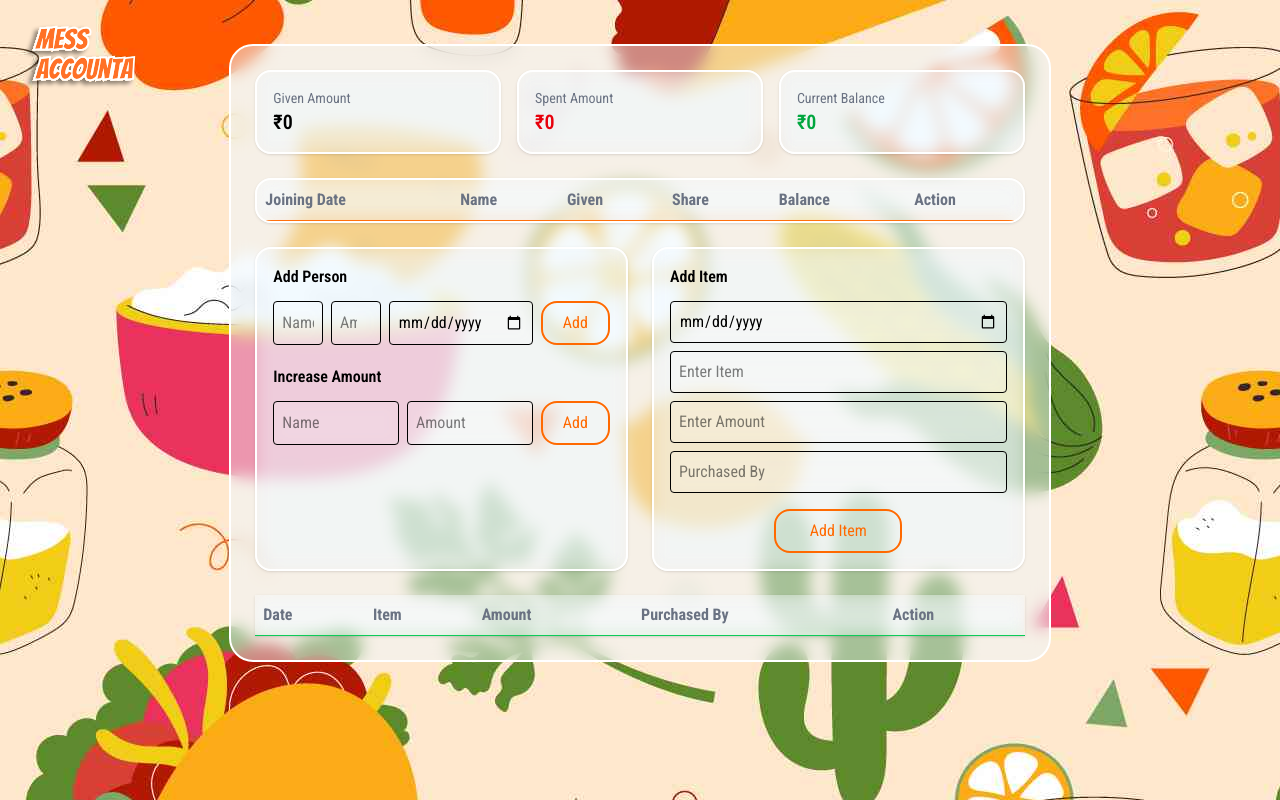
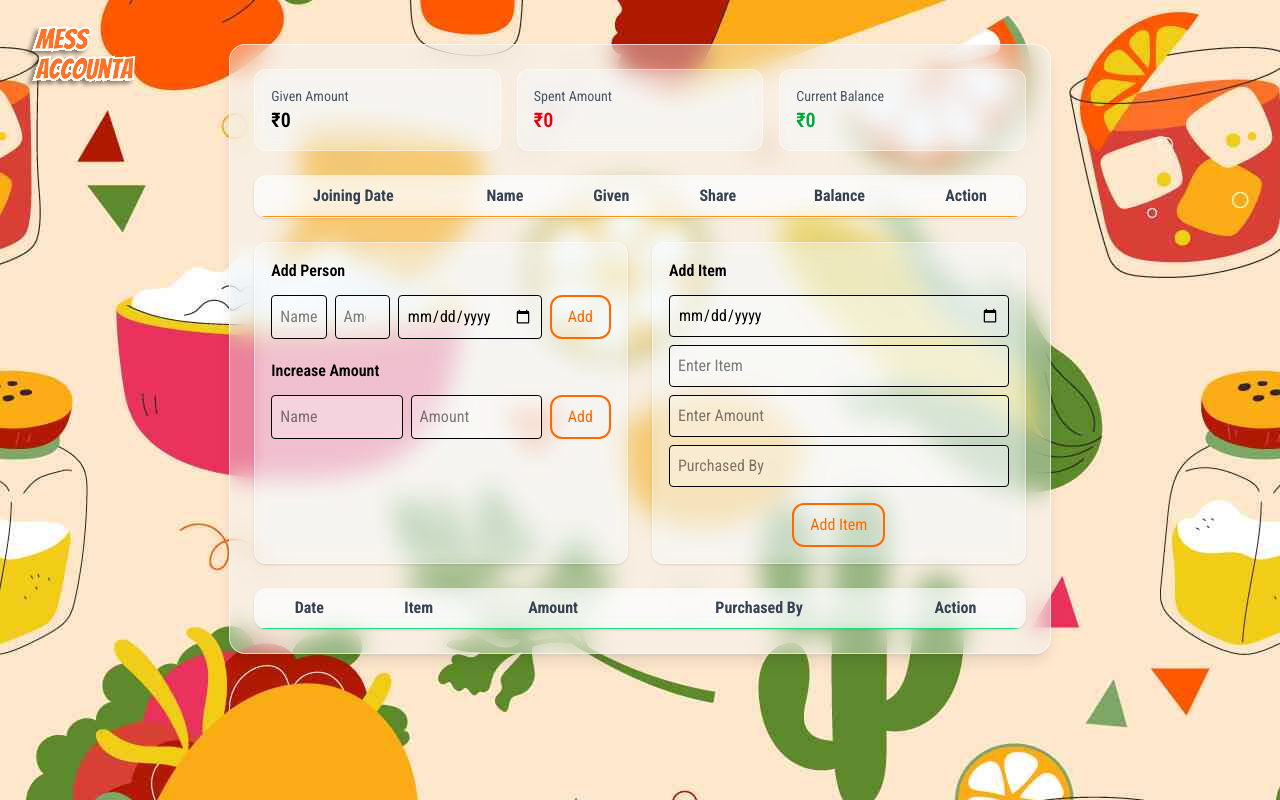
Before and after one commit to maqsud8585/Mess-Accounta, a plain HTML site: page index.html in a window 1280 px wide. Drawn offline with nearby package versions, Linux system fonts and the light colour scheme.

Commit message:
updating Ui

```diff
--- a/index.html
+++ b/index.html
@@ -8,38 +8,43 @@
   <script src="https://cdn.jsdelivr.net/npm/@tailwindcss/browser@4"></script>
   <style>
     @import url('https://fonts.googleapis.com/css2?family=Roboto+Condensed:ital,wght@0,100..900;1,100..900&display=swap');
+
     body {
       font-family: "Roboto Condensed", sans-serif;
     }
-    </style>
+  </style>
 </head>
 
-<body class="bg-[url('./images/Bg-image.jpg')] bg-fixed min-h-screen p-6">
-  <img src="./images/Mess Accounta-logo.svg" alt="" class="fixed w-28 sm: w-24">
-  <div class="bg-[#EEF8FF]/50 rounded-3xl w-full  backdrop-blur border-2 border-white mt-5 lg:w-2/3 mx-auto p-6 ">
+<body class="bg-[url('./images/Bg-image.jpg')] bg-fixed min-h-screen p-3 sm:p-6">
+  <!-- Logo -->
+  <img src="./images/Mess Accounta-logo.svg" alt="Logo" class="fixed w-20 sm:w-24 md:w-28">
+
+  <div
+    class="bg-[#EEF8FF]/40 rounded-2xl w-full backdrop-blur-sm sm:backdrop-blur-md border border-white/60 mt-16 sm:mt-5 lg:w-2/3 mx-auto p-4 sm:p-6 shadow-lg">
     <div class="max-w-6xl mx-auto">
+
       <!-- Summary Cards -->
-      <div class="grid grid-cols-1 md:grid-cols-3 gap-4 mb-6">
-        <div class="bg-white/10 backdrop-blur rounded-2xl shadow p-4 border-2 border-white">
-          <p class="text-sm text-gray-500">Given Amount</p>
-          <p id="givenAmount" class="text-xl font-semibold">₹0</p>
+      <div class="grid grid-cols-1 sm:grid-cols-3 gap-3 sm:gap-4 mb-6">
+        <div class="bg-white/20 backdrop-blur-sm rounded-xl p-4 border border-white/50 text-center sm:text-left">
+          <p class="text-xs sm:text-sm text-gray-600">Given Amount</p>
+          <p id="givenAmount" class="text-lg sm:text-xl font-semibold">₹0</p>
         </div>
-        <div class="bg-white/10 backdrop-blur rounded-2xl shadow p-4 border-2 border-white">
-          <p class="text-sm text-gray-500">Spent Amount</p>
-          <p id="spentAmount" class="text-xl font-semibold text-red-600">₹0</p>
+        <div class="bg-white/20 backdrop-blur-sm rounded-xl p-4 border border-white/50 text-center sm:text-left">
+          <p class="text-xs sm:text-sm text-gray-600">Spent Amount</p>
+          <p id="spentAmount" class="text-lg sm:text-xl font-semibold text-red-600">₹0</p>
         </div>
-        <div class="bg-white/10 backdrop-blur rounded-2xl shadow p-4 border-2 border-white">
-          <p class="text-sm text-gray-500">Current Balance</p>
-          <p id="currentAmount" class="text-xl font-semibold text-green-600">₹0</p>
+        <div class="bg-white/20 backdrop-blur-sm rounded-xl p-4 border border-white/50 text-center sm:text-left">
+          <p class="text-xs sm:text-sm text-gray-600">Current Balance</p>
+          <p id="currentAmount" class="text-lg sm:text-xl font-semibold text-green-600">₹0</p>
         </div>
       </div>
 
       <!-- People Table -->
-      <div class="bg-white/10 backdrop-blur border-2 border-white rounded-2xl  shadow overflow-hidden mb-6">
-        <div id="peopleTableWrapper" class="max-h-40 overflow-y-auto">
-          <table class="w-full border-collapse">
+      <div class="bg-white/20 backdrop-blur-sm border border-white/50 rounded-xl shadow overflow-hidden mb-6">
+        <div id="peopleTableWrapper" class="overflow-x-auto max-h-48 sm:max-h-60">
+          <table class="w-full text-sm sm:text-base">
             <thead id="peopleTableHead"
-              class="sticky top-0 bg-white/10 backdrop-blur  border-b border-orange-500 text-left text-gray-500 z-10">
+              class="sticky top-0 bg-white/40 backdrop-blur-sm border-b border-orange-400 text-gray-700 z-10">
               <tr>
                 <th class="p-2">Joining Date</th>
                 <th class="p-2">Name</th>
@@ -52,58 +57,60 @@
             <tbody id="peopleTable"></tbody>
           </table>
         </div>
-
       </div>
-
 
       <!-- Forms -->
       <div class="grid grid-cols-1 md:grid-cols-2 gap-6">
-        <!-- Add Person and Increase Amount -->
-        <div class="bg-white/10 backdrop-blur  rounded-2xl shadow p-4 border-2 border-white">
-          <h3 class="font-semibold mb-3">Add Person</h3>
-          <div class="flex gap-2">
+
+        <!-- Add Person + Increase Amount -->
+        <div class="bg-white/20 backdrop-blur-sm rounded-xl shadow p-4 border border-white/50">
+          <h3 class="font-semibold mb-3 text-center sm:text-left">Add Person</h3>
+          <div class="flex flex-col sm:flex-row gap-2">
             <input id="addName" type="text" placeholder="Name"
-              class="border p-2 rounded w-full bg-white/10 backdrop-blur">
+              class="border p-2 rounded w-full bg-white/30 focus:ring-2 focus:ring-orange-400">
             <input id="addAmount" type="number" placeholder="Amount"
-              class="border p-2 rounded w-full bg-white/10 backdrop-blur">
-            <input id="addDate" type="date" class="border p-2 rounded w-full bg-white/10 backdrop-blur">
+              class="border p-2 rounded w-full bg-white/30 focus:ring-2 focus:ring-orange-400">
+            <input id="addDate" type="date"
+              class="border p-2 rounded w-full bg-white/30 focus:ring-2 focus:ring-orange-400">
             <button onclick="addPerson()"
-              class="bg-transparent border-2 border-orange-500 text-orange-500 px-5 py-2 rounded-2xl hover:shadow-[0_4px_12px_rgba(249,115,22,0.7)]">Add</button>
+              class="bg-transparent border-2 border-orange-500 text-orange-500 px-4 py-2 rounded-xl hover:shadow-[0_4px_12px_rgba(249,115,22,0.7)] transition w-full sm:w-auto">Add</button>
           </div>
 
-          <h3 class="font-semibold mb-3 mt-5">Increase Amount</h3>
-          <div class="flex gap-2">
+          <h3 class="font-semibold mb-3 mt-5 text-center sm:text-left">Increase Amount</h3>
+          <div class="flex flex-col sm:flex-row gap-2">
             <input id="incName" type="text" placeholder="Name"
-              class="border p-2 rounded w-full bg-white/10 backdrop-blur">
+              class="border p-2 rounded w-full bg-white/30 focus:ring-2 focus:ring-orange-400">
             <input id="incAmount" type="number" placeholder="Amount"
-              class="border p-2 rounded w-full bg-white/10 backdrop-blur">
+              class="border p-2 rounded w-full bg-white/30 focus:ring-2 focus:ring-orange-400">
             <button onclick="increaseAmount()"
-              class="bg-transparent border-2 border-orange-500 text-orange-500 rounded-2xl  px-5 py-2 hover:shadow-[0_4px_12px_rgba(249,115,22,0.7)]">Add</button>
+              class="bg-transparent border-2 border-orange-500 text-orange-500 px-4 py-2 rounded-xl hover:shadow-[0_4px_12px_rgba(249,115,22,0.7)] transition w-full sm:w-auto">Add</button>
           </div>
         </div>
 
         <!-- Add Item -->
-        <div class="bg-white/10 backdrop-blur rounded-2xl shadow p-4 border-2 border-white">
-          <h3 class="font-semibold mb-3">Add Item</h3>
+        <div class="bg-white/20 backdrop-blur-sm rounded-xl shadow p-4 border border-white/50">
+          <h3 class="font-semibold mb-3 text-center sm:text-left">Add Item</h3>
           <div class="grid gap-2">
-            <input id="itemDate" type="date" class="border p-2 rounded bg-white/10 backdrop-blur">
+            <input id="itemDate" type="date" class="border p-2 rounded bg-white/30 focus:ring-2 focus:ring-orange-400">
             <input id="itemName" type="text" placeholder="Enter Item"
-              class="border p-2 rounded bg-white/10 backdrop-blur">
+              class="border p-2 rounded bg-white/30 focus:ring-2 focus:ring-orange-400">
             <input id="itemAmount" type="number" placeholder="Enter Amount"
-              class="border p-2 rounded bg-white/10 backdrop-blur">
+              class="border p-2 rounded bg-white/30 focus:ring-2 focus:ring-orange-400">
             <input id="purchasedBy" type="text" placeholder="Purchased By"
-              class="border p-2 rounded bg-white/10 backdrop-blur">
-            <button onclick="addItem()" id="added-btn"
-              class="bg-transparent border-2 border-orange-500 text-orange-500 px-4 py-2 rounded-2xl mt-2 w-32 justify-self-center hover:shadow-[0_4px_12px_rgba(249,115,22,0.7)]">Add
+              class="border p-2 rounded bg-white/30 focus:ring-2 focus:ring-orange-400">
+            <button onclick="addItem()"
+              id="added-btn" class="bg-transparent border-2 border-orange-500 text-orange-500 px-4 py-2 rounded-xl mt-2 hover:shadow-[0_4px_12px_rgba(249,115,22,0.7)] transition w-full sm:w-auto justify-self-center">Add
               Item</button>
           </div>
         </div>
       </div>
+
       <!-- Items Table -->
-      <div class="bg-white/10 backdrop-blur rounded-1xl shadow mt-6 overflow-hidden">
-        <div id="peopleTableWrapper2" class="max-h-48 overflow-y-auto">
-          <table class="w-full border-collapse">
-            <thead id="peopleTableHead2" class="sticky top-0 bg-white/10 backdrop-blur text-left text-gray-500 border-b border-green-500">
+      <div class="bg-white/20 backdrop-blur-sm rounded-xl shadow mt-6 overflow-hidden">
+        <div id="peopleTableWrapper2" class="overflow-x-auto max-h-48 sm:max-h-60">
+          <table class="w-full text-sm sm:text-base">
+            <thead id="peopleTableHead2"
+              class="sticky top-0 bg-white/40 backdrop-blur-sm border-b border-green-400 text-gray-700">
               <tr>
                 <th class="p-2">Date</th>
                 <th class="p-2">Item</th>
```
Also changed, not shown: Mess-routine.jpg (added).
